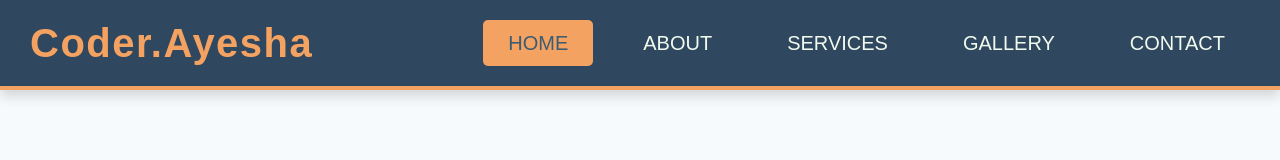
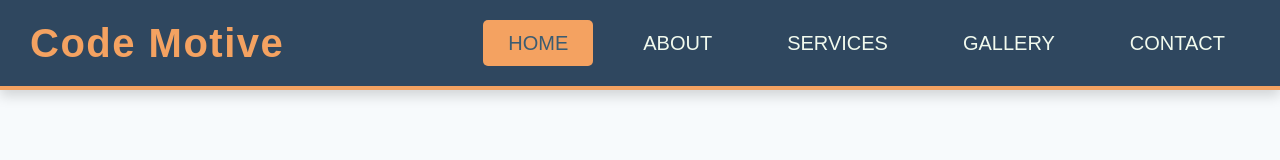
Before and after one commit to dev-ayesha-ashraf/responsive-navbar, a plain HTML site: page index.html in a window 1280 px wide. Drawn offline with Linux system fonts and the light colour scheme.

Commit message:
Update index.html

```diff
--- a/index.html
+++ b/index.html
@@ -13,7 +13,7 @@
         <nav>
             <input type="checkbox" name="" id="check">
             <label for="check" id="checkbtn"><i class="fa fa-bars"></i></label>
-            <label class="logo">Coder.Ayesha</label>
+            <label class="logo">Code Motive</label>
          <ul>
             <li><a href="#" class="active">HOME</a></li>
             <li><a href="#">ABOUT</a></li>
```
